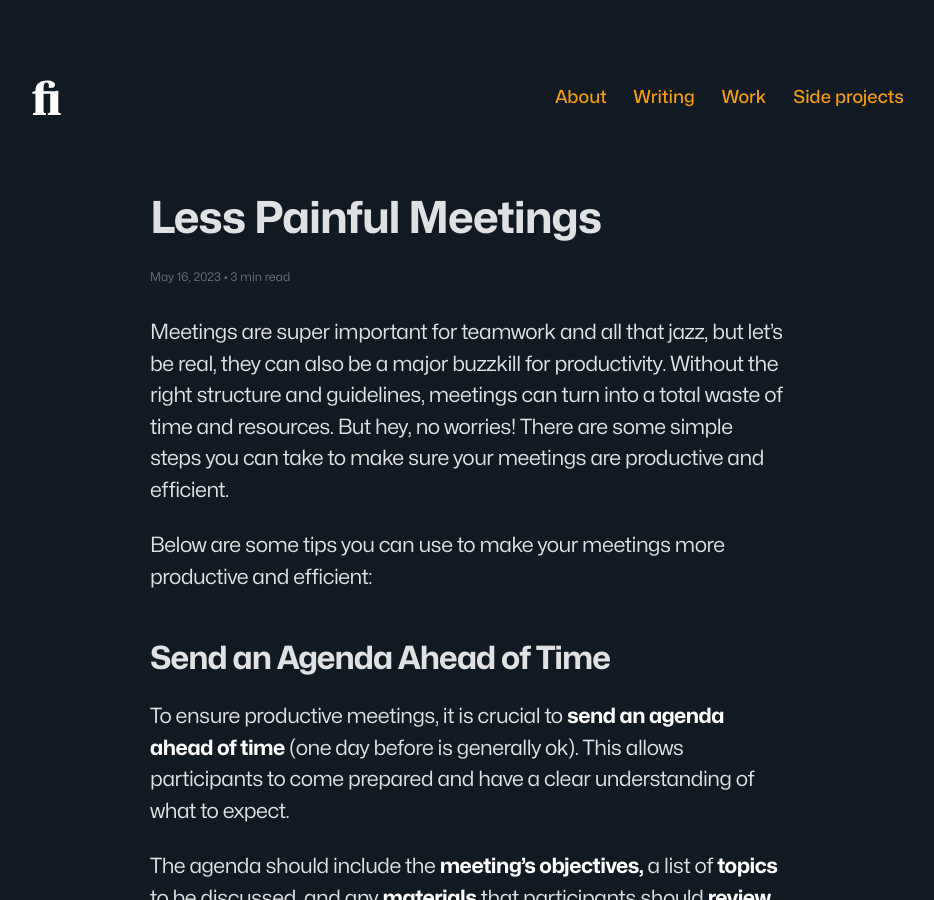
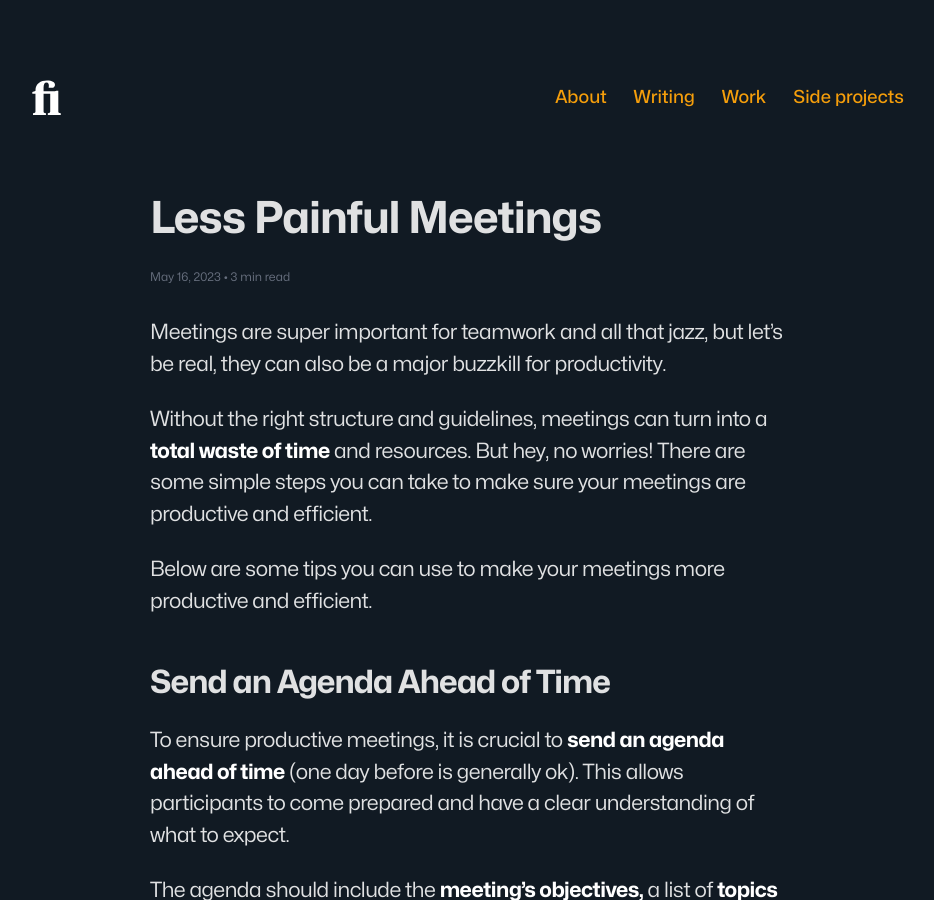
Before and after one commit to zetareticoli/fi, a Jekyll site: the page built from _posts/2023-05-16-less-painful-meetings.md, in a window 1280 px wide and 900 px high. Shown: the whole window, without its empty margins (172-1106 px from the left). Built offline with Jekyll 4.4.1, drawn with Linux system fonts in a browser that asks for light colours.

Commit message:
Fixed paragraph space

```diff
--- a/_posts/2023-05-16-less-painful-meetings.md
+++ b/_posts/2023-05-16-less-painful-meetings.md
@@ -6,9 +6,11 @@ sitemap:
   priority: 0.95
 ---
 
-Meetings are super important for teamwork and all that jazz, but let's be real, they can also be a major buzzkill for productivity. Without the right structure and guidelines, meetings can turn into a total waste of time and resources. But hey, no worries! There are some simple steps you can take to make sure your meetings are productive and efficient.
+Meetings are super important for teamwork and all that jazz, but let's be real, they can also be a major buzzkill for productivity.
 
-Below are some tips you can use to make your meetings more productive and efficient:
+Without the right structure and guidelines, meetings can turn into a **total waste of time** and resources. But hey, no worries! There are some simple steps you can take to make sure your meetings are productive and efficient.
+
+Below are some tips you can use to make your meetings more productive and efficient.
 
 ## Send an Agenda Ahead of Time
 
```
